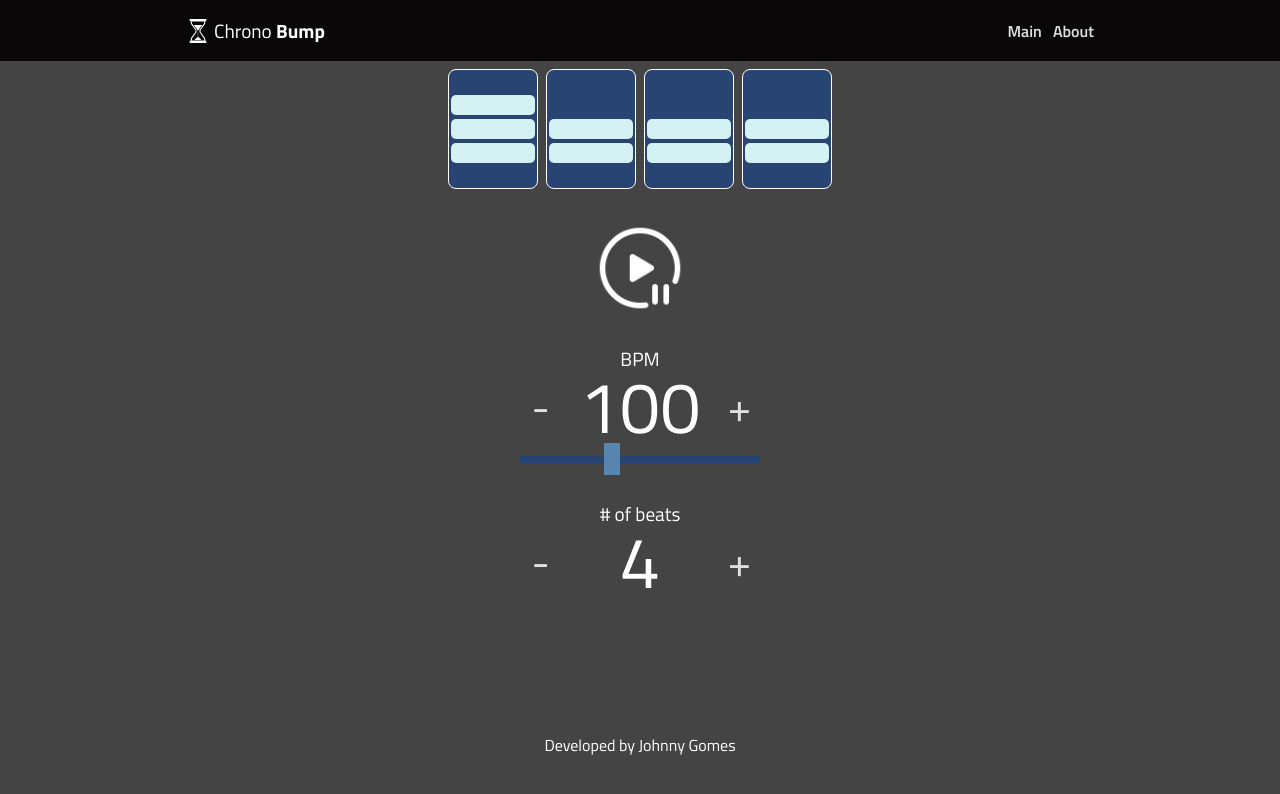
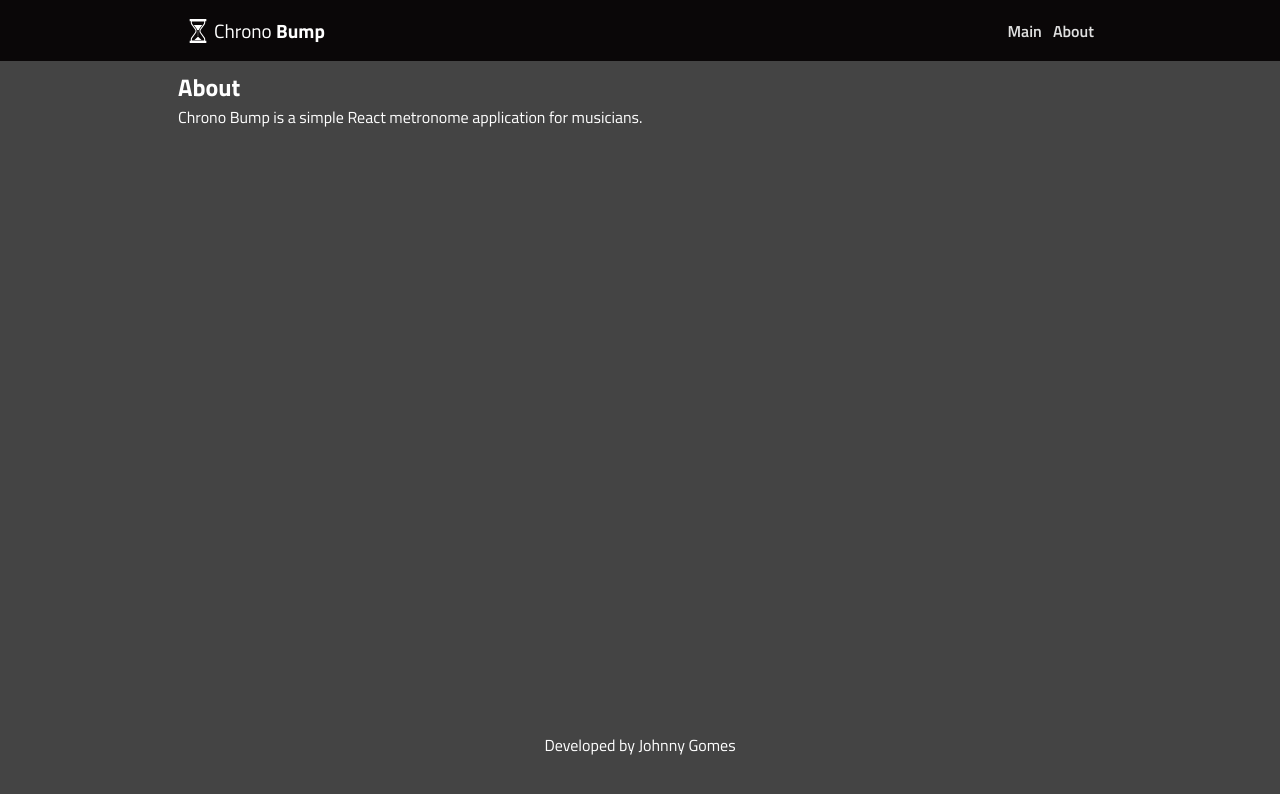
Before and after one commit to johnnysn/legacy-chrono-bump, a React (Vite) app: page /about in a window 1280 px wide. Shown: the top 794 px of the page. Built offline with nearby package versions, Linux system fonts and the light colour scheme.

Commit message:
feat: Adds routing and about page

```diff
--- a/package.json
+++ b/package.json
@@ -10,7 +10,8 @@
   },
   "dependencies": {
     "react": "^18.2.0",
-    "react-dom": "^18.2.0"
+    "react-dom": "^18.2.0",
+    "react-router-dom": "^6.10.0"
   },
   "devDependencies": {
     "@types/react": "^18.0.27",
--- a/src/App.jsx
+++ b/src/App.jsx
@@ -1,17 +1,29 @@
-import { useState } from 'react'
-import Footer from './components/Layout/Footer'
-import Header from './components/Layout/Header'
-import Main from './components/Layout/Main'
+import Layout from "./components/Layout/Layout";
+import Main from "./components/Routes/Main";
+import About from "./components/Routes/About";
+import { createBrowserRouter, RouterProvider } from "react-router-dom";
+
+const router = createBrowserRouter([
+  {
+    path: "/",
+    element: (
+      <Layout>
+        <Main />
+      </Layout>
+    ),
+  },
+  {
+    path: "about",
+    element: (
+      <Layout>
+        <About />
+      </Layout>
+    ),
+  },
+]);
 
 function App() {
-  const [count, setCount] = useState(0)
-
-  return (<>
-    <Header />
-    <Main />
-    <Footer />
-  </>
-  )
+  return <RouterProvider router={router} />;
 }
 
-export default App
+export default App;
--- a/src/components/Layout/Header.jsx
+++ b/src/components/Layout/Header.jsx
@@ -1,3 +1,4 @@
+import { Link } from "react-router-dom";
 import "./Header.css";
 
 const Header = () => {
@@ -10,8 +11,8 @@ const Header = () => {
         </div>
         <nav className="header-links">
           <ul>
-            <li><a href="#">Main</a></li>
-            <li><a href="#">About</a></li>
+            <li><Link to={'/'} >Main</Link></li>
+            <li><Link to={'/about'} >About</Link></li>
           </ul>
         </nav>
       </div>
--- /dev/null
+++ b/src/components/Layout/Layout.jsx
@@ -0,0 +1,17 @@
+import Footer from "./Footer";
+import Header from "./Header";
+import "./Layout.css";
+
+const Layout = ({ children }) => {
+  return (
+    <>
+      <Header />
+      <main className="main">
+        <div className="main-inner">{children}</div>
+      </main>
+      <Footer />
+    </>
+  );
+};
+
+export default Layout;
--- a/src/components/Layout/Main.jsx
+++ /dev/null
@@ -1,19 +0,0 @@
-import BeatsProvider from '../../store/BeatsProvider';
-import Beats from '../Beats/Beats';
-import Player from '../Player/Player';
-import Setup from '../Setup/Setup';
-import './Main.css';
-
-const Main = () => {
-  return <main className='main'>
-    <div className="main-inner">
-      <BeatsProvider>
-        <Beats />
-        <Player />
-        <Setup />
-      </BeatsProvider>
-    </div>
-  </main>;
-};
-
-export default Main;
--- /dev/null
+++ b/src/components/Routes/About.jsx
@@ -0,0 +1,8 @@
+const About = () => {
+  return <div>
+    <h2>About</h2>
+    Chrono Bump is a simple React metronome application for musicians.
+  </div>;
+};
+
+export default About;
--- /dev/null
+++ b/src/components/Routes/Main.jsx
@@ -0,0 +1,16 @@
+import BeatsProvider from "../../store/BeatsProvider";
+import Beats from "../Beats/Beats";
+import Player from "../Player/Player";
+import Setup from "../Setup/Setup";
+
+const Main = () => {
+  return (
+    <BeatsProvider>
+      <Beats />
+      <Player />
+      <Setup />
+    </BeatsProvider>
+  );
+};
+
+export default Main;
```
Also changed, not shown: src/components/Layout/Layout.css (renamed from src/components/Layout/Main.css), 1 other file (tests, documents, lock files or other folders).
